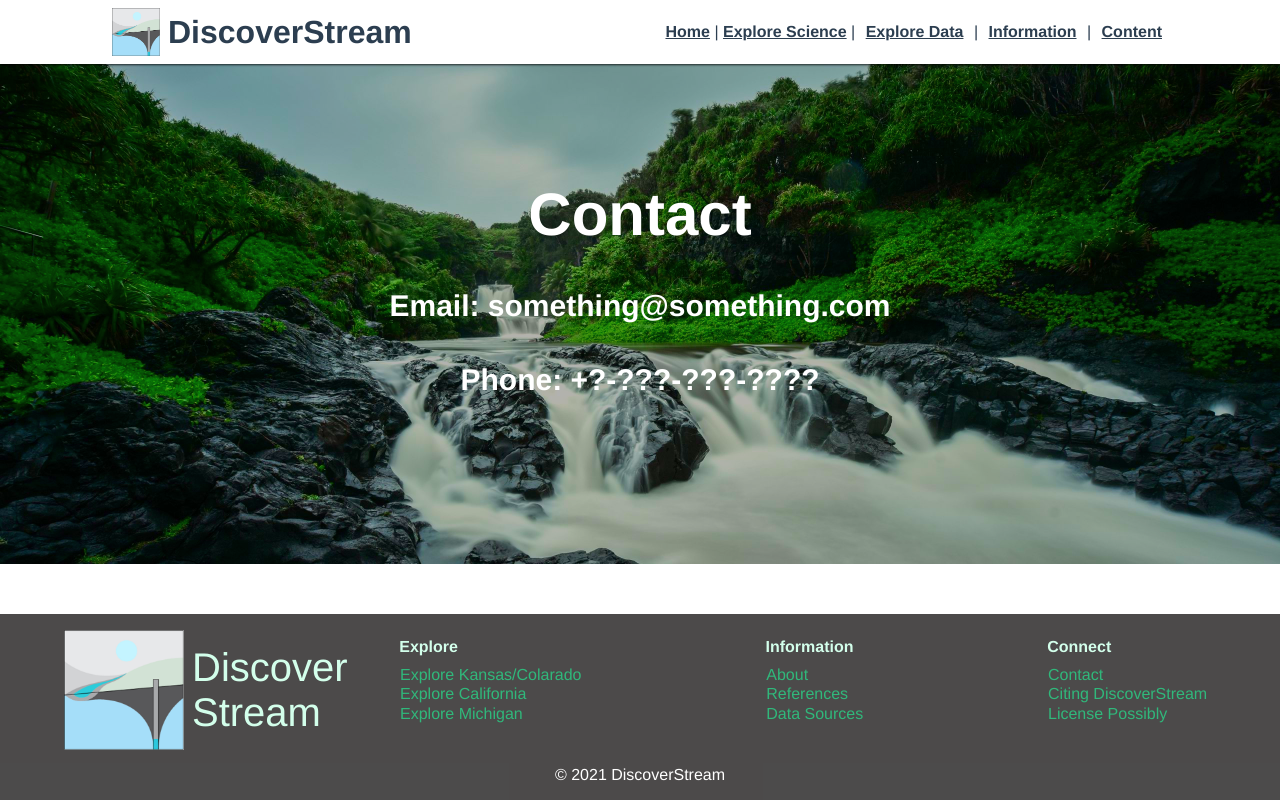
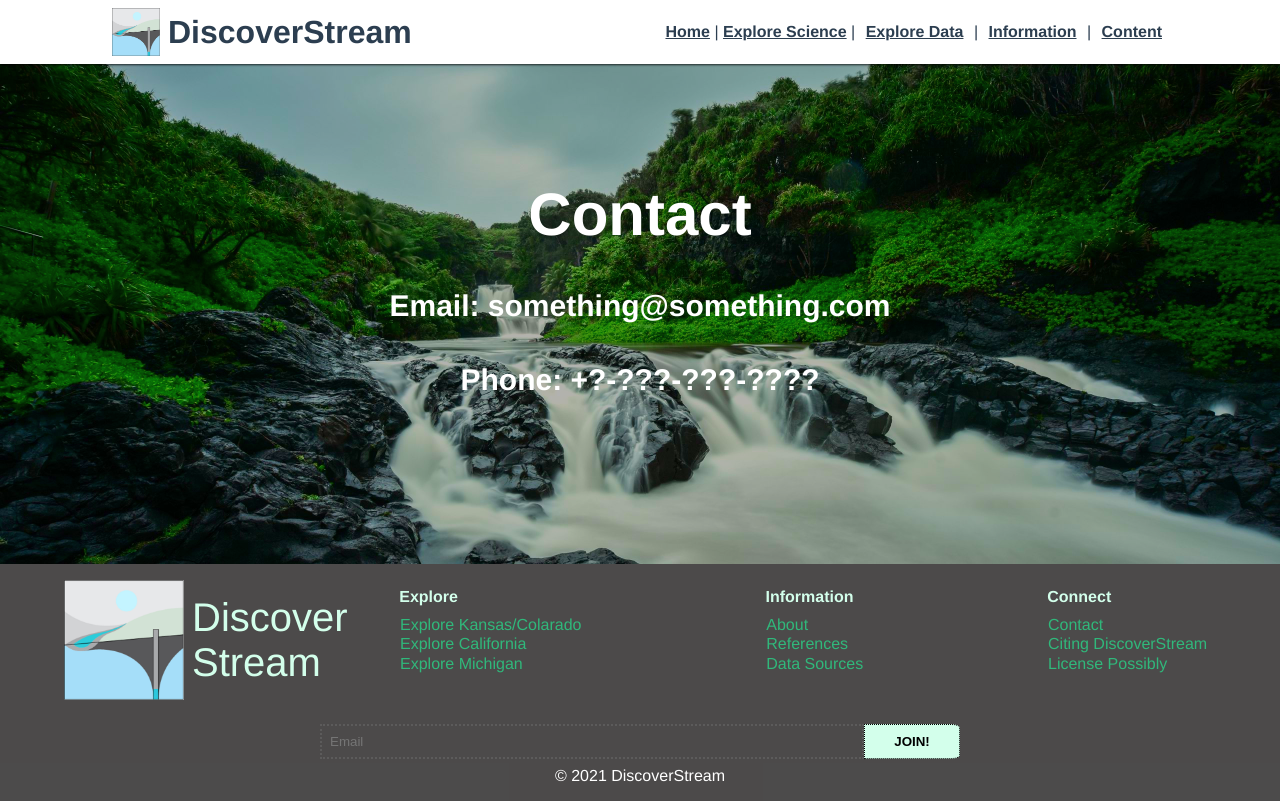
Before and after one commit to DiscoverStreams/LandingPage, a Vue app in the folder frontend/: page /#/contact in a window 1280 px wide. Built offline with nearby package versions, Linux system fonts and the light colour scheme.

Commit message:
footer + mailing list frontend

```diff
--- a/frontend/src/components/Footer.vue
+++ b/frontend/src/components/Footer.vue
@@ -24,6 +24,13 @@
         <a href="https://interactiveviz.ku.edu/DiscoverWater/" target="_blank">License Possibly</a>
       </div>
     </div>
+    <div class="mailing-list-container">
+      <div class="mailing-list">
+        <input placeholder="Email" type="email">
+        <button class="mailButton"  v-on:click="mailSubmit">Join!</button>
+
+      </div>
+    </div>
     <div>
       &copy; {{year}} DiscoverStream
     </div>
@@ -35,12 +42,71 @@ export default {
   name: "Footer",
   data: () => ({
     year : new Date().getFullYear(),
-  })
+  }),
+  methods: {
+    mailSubmit: function (event) {
+      alert(event.target.value)
+    }
+  }
 };
 </script>
 
 <!-- Add "scoped" attribute to limit CSS to this component only -->
 <style scoped>
+.mailing-list-container{
+  display: flex;
+  margin: 0.5rem 0;
+  justify-content: center;
+
+
+}
+
+.mailing-list{
+  display: flex;
+  width: 50%;
+  max-width: 50rem;
+  -webkit-transition: all 0.2s ease-in-out;
+  transition: all 0.2s ease-in-out;
+}
+
+.mailButton{
+  width: 10%;
+  min-width: 6rem;
+  background: #d3ffeb;
+  border-color: black;
+  color: black;
+  border: dotted 0.5px;
+  font-weight: bold;
+  outline: none;
+  text-transform: uppercase;
+  -webkit-transition: all 0.1s ease-in-out;
+  transition: all 0.1s ease-in-out;
+  border-top-right-radius: 10%;
+  border-bottom-right-radius: 10%;
+}
+.mailButton:hover{
+  color: white;
+  border: dashed 0.75px;
+  font-style: oblique;
+  background-color: transparent;
+  border-radius: 0%;
+}
+
+input{
+  width: 90%;
+  padding: 0.5rem 0.5rem;
+  color: white;
+  outline: none;
+  border: 2px dotted rgba(128, 128, 128, 0.322);
+  background: transparent;
+  -webkit-transition: all 0.1s ease-in-out;
+  transition: all 0.1s ease-in-out;
+}
+input:focus{
+  border: dashed 2px #d3ffeb;
+  background: rgba(112, 112, 112, 0.342);
+}
+
 .header{
   font-size: 2.5rem;
   margin: auto 0 auto 0;
@@ -127,6 +193,17 @@ a:hover{
 
 }
 @media only screen and (max-width: 500px) {
+  .mailing-list{
+    width: 100%;
+    padding: 0 2rem;
+    margin-bottom: 0.5rem;
+    min-width: 12.25rem;
+  }
+
+  .mailButton{
+    min-width: 5rem;
+  }
+
   .logo{
     display: none;
   }
```
